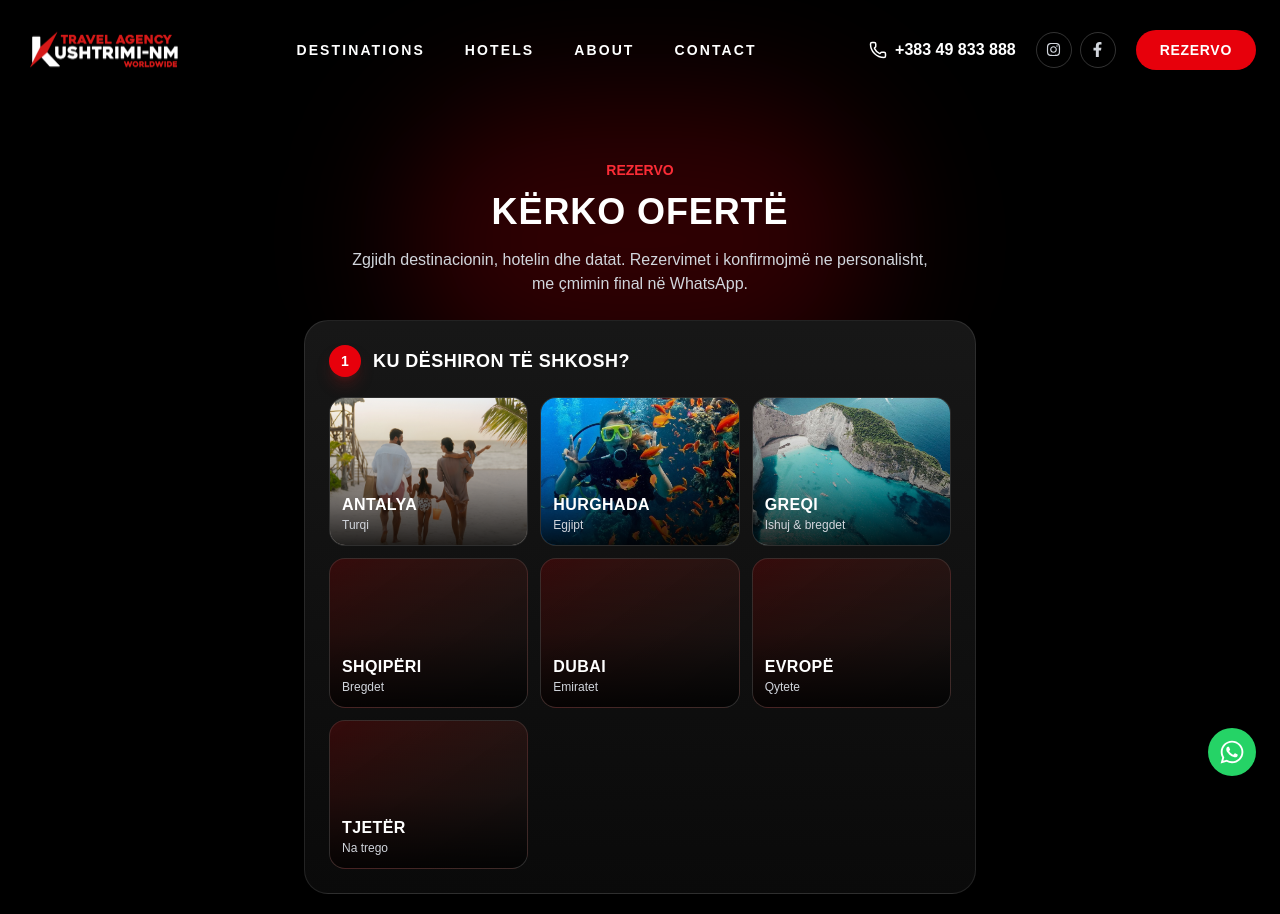
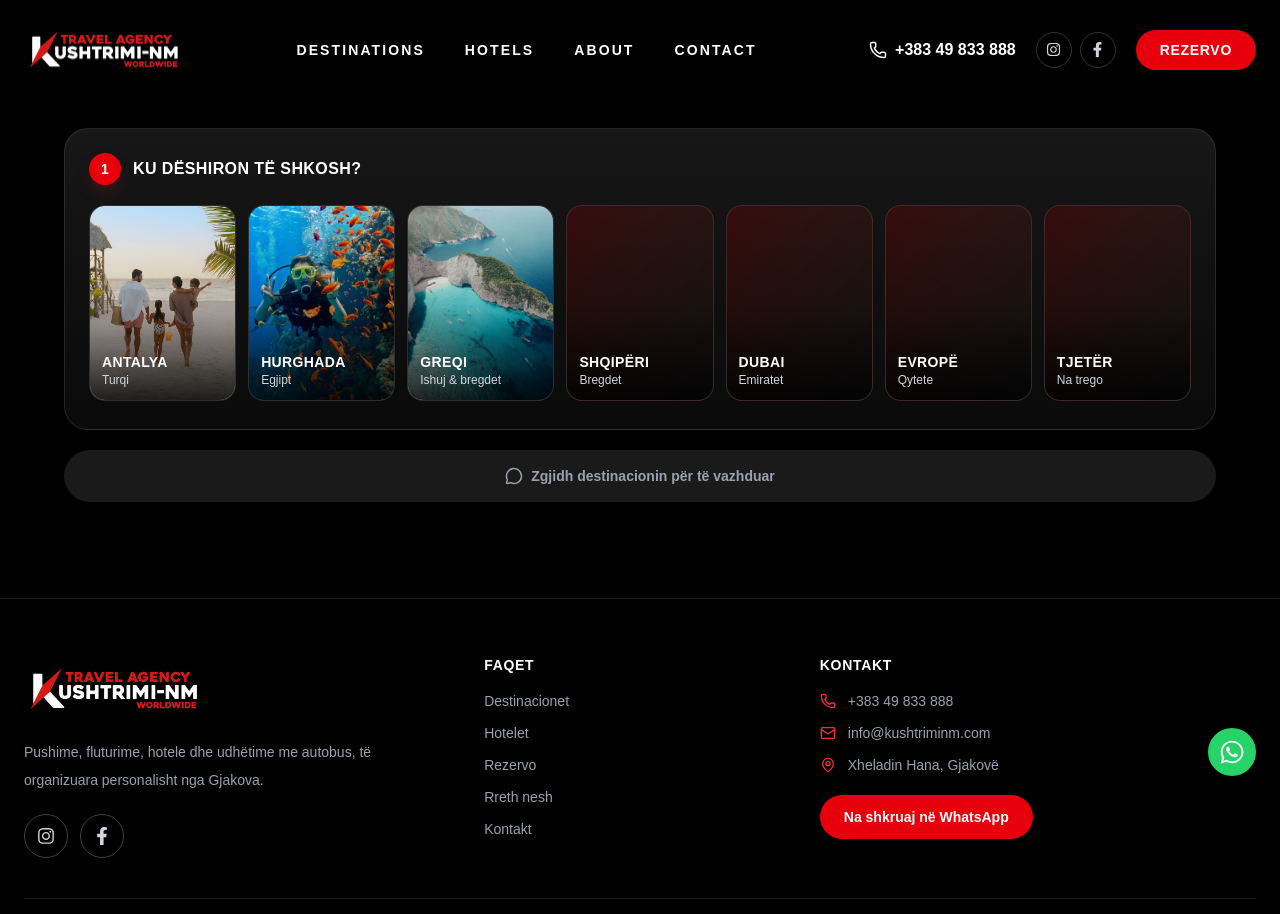
Before and after one commit to kushtriminm/kushtriminm-website, a Next.js app: page /book in a window 1280 px wide. Shown: the top 914 px of the page. Built offline with nearby package versions, Linux system fonts and the light colour scheme.

Commit message:
Board labels in English, Ultra All Inclusive, cleaner /book, footer in Albanian

```diff
--- a/src/app/book/page.tsx
+++ b/src/app/book/page.tsx
@@ -7,31 +7,12 @@ export const metadata: Metadata = {
     "Zgjidh destinacionin, hotelin dhe datat, dhe kërko ofertë. Çmimet dhe vendet e lira i konfirmojmë ne në WhatsApp.",
 };
 
-// All the words on this page. Change them here.
-const labels = {
-  eyebrow: "Rezervo",
-  heading: "Kërko ofertë",
-  intro:
-    "Zgjidh destinacionin, hotelin dhe datat. Rezervimet i konfirmojmë ne personalisht, me çmimin final në WhatsApp.",
-};
-
 export default function BookPage() {
   return (
-    <main className="bg-black text-white">
-      <section className="relative overflow-hidden px-5 pb-6 pt-32 text-center sm:pt-40">
-        <div className="pointer-events-none absolute left-1/2 top-24 h-72 w-[30rem] -translate-x-1/2 rounded-full bg-red-600/20 blur-3xl" />
-        <div className="relative mx-auto max-w-2xl">
-          <p className="text-sm font-bold uppercase text-red-500">{labels.eyebrow}</p>
-          <h1 className="mt-3 text-2xl font-bold uppercase tracking-wide sm:text-4xl">{labels.heading}</h1>
-          <p className="mx-auto mt-4 max-w-xl text-gray-300">{labels.intro}</p>
-        </div>
-      </section>
-
-      <section className="px-5 pb-24">
-        <div className="mx-auto max-w-2xl ">
-          <RequestForm />
-        </div>
-      </section>
+    <main className="bg-black px-4 pb-24 pt-28 text-white sm:px-5 sm:pt-32">
+      <div className="mx-auto max-w-6xl">
+        <RequestForm />
+      </div>
     </main>
   );
 }
--- a/src/components/booking/RequestForm.tsx
+++ b/src/components/booking/RequestForm.tsx
@@ -11,8 +11,9 @@ import Dropdown, { type DropdownGroup } from "./Dropdown";
 // All the words in this form. Change them here.
 const labels = {
   step1: "Ku dëshiron të shkosh?",
-  step2: "Zgjidh hotelin",
+  step2: "Hoteli dhe shërbimi",
   step3: "Datat dhe udhëtarët",
+  summary: "Përmbledhja",
   chooseHotel: "Zgjidh hotelin",
   searchHotel: "Kërko hotelin...",
   noHotel: "Nuk u gjet asnjë hotel",
@@ -21,7 +22,7 @@ const labels = {
   checkIn: "Data e nisjes (opsionale)",
   nights: "Sa net",
   checkOut: "Kthimi",
-  service: "Shërbimi (opsionale)",
+  service: "Service (optional)",
   adults: "Të rritur",
   children: "Fëmijë",
   addChild: "Shto fëmijë",
@@ -32,6 +33,12 @@ const labels = {
     "Çmim orientues. Disponueshmërinë dhe çmimin final i konfirmojmë ne në WhatsApp.",
   send: "Kërko ofertë në WhatsApp",
   pickFirst: "Zgjidh destinacionin për të vazhduar",
+  rowDestination: "Destinacioni",
+  rowHotel: "Hoteli",
+  rowDates: "Data",
+  rowService: "Service",
+  rowGuests: "Udhëtarët",
+  notSet: "—",
 };
 
 // image: optional photo. Without one the tile gets a dark red background.
@@ -53,7 +60,7 @@ const tag = "mb-1.5 block text-xs font-bold uppercase tracking-wider text-gray-4
 const round =
   "flex h-8 w-8 shrink-0 items-center justify-center rounded-full bg-white/10 transition hover:bg-red-600 disabled:opacity-30";
 const card =
-  "rounded-3xl border border-white/10 bg-gradient-to-b from-neutral-900 to-neutral-950 p-5 sm:p-6";
+  "rounded-3xl border border-white/10 bg-gradient-to-b from-neutral-900 to-neutral-950 p-4 sm:p-6";
 
 const subscribe = () => () => {};
 function getToday() {
@@ -91,12 +98,21 @@ function Stepper({
 
 function StepTitle({ n, children }: { n: number; children: string }) {
   return (
-    <h3 className="mb-5 flex items-center gap-3 text-base font-extrabold uppercase tracking-wide sm:text-lg">
-      <span className="flex h-8 w-8 items-center justify-center rounded-full bg-red-600 text-sm shadow-lg shadow-red-900/40">
+    <h3 className="mb-5 flex items-center gap-3 text-base font-extrabold uppercase tracking-wide">
+      <span className="flex h-8 w-8 shrink-0 items-center justify-center rounded-full bg-red-600 text-sm shadow-lg shadow-red-900/40">
         {n}
       </span>
       {children}
     </h3>
+  );
+}
+
+function Row({ name, value }: { name: string; value: string }) {
+  return (
+    <div className="flex justify-between gap-4 border-b border-white/5 py-2 text-sm last:border-0">
+      <span className="text-gray-400">{name}</span>
+      <span className="text-right font-bold">{value}</span>
+    </div>
   );
 }
 
@@ -154,6 +170,10 @@ export default function RequestForm() {
     );
   }
 
+  const guestsText = `${adults} ${labels.adults.toLowerCase()}${
+    childAges.length > 0 ? `, ${childAges.length} ${labels.children.toLowerCase()}` : ""
+  }`;
+
   const message = [
     "Përshëndetje! Dua një ofertë:",
     dest ? `Destinacioni: ${dest.label} (${dest.sub})` : "",
@@ -176,10 +196,10 @@ export default function RequestForm() {
 
   return (
     <div className="space-y-5">
-      {/* Step 1 */}
+      {/* Step 1: destinations in one horizontal row */}
       <div className={card}>
         <StepTitle n={1}>{labels.step1}</StepTitle>
-        <div className="grid grid-cols-2 gap-3 sm:grid-cols-3">
+        <div className="-mx-4 flex snap-x snap-mandatory gap-3 overflow-x-auto px-4 pb-1 [scrollbar-width:none] sm:-mx-6 sm:px-6 lg:mx-0 lg:grid lg:grid-cols-7 lg:overflow-visible lg:px-0 [&::-webkit-scrollbar]:hidden">
           {destinations.map((d) => {
             const selected = destId === d.id;
             return (
@@ -188,7 +208,7 @@ export default function RequestForm() {
                 type="button"
                 onClick={() => pickDestination(d.id)}
                 aria-pressed={selected}
-                className={`group relative aspect-[4/3] overflow-hidden rounded-2xl border text-left transition duration-300 ${
+                className={`group relative aspect-[3/4] w-[36%] shrink-0 snap-center overflow-hidden rounded-2xl border text-left transition duration-300 sm:w-[24%] lg:w-auto ${
                   selected
                     ? "border-red-500 ring-2 ring-red-500 shadow-[0_0_30px_rgba(220,38,38,0.35)]"
                     : "border-white/10 hover:border-red-500/60"
@@ -199,18 +219,18 @@ export default function RequestForm() {
                     src={d.image}
                     alt={d.label}
                     fill
-                    sizes="(min-width: 640px) 220px, 45vw"
+                    sizes="(min-width: 1024px) 150px, 36vw"
                     className="object-cover transition duration-500 group-hover:scale-105"
                   />
                 )}
-                <div className="absolute inset-0 bg-gradient-to-t from-black/85 via-black/25 to-transparent" />
+                <div className="absolute inset-0 bg-gradient-to-t from-black/85 via-black/20 to-transparent" />
                 {selected && (
                   <span className="absolute right-2 top-2 flex h-6 w-6 items-center justify-center rounded-full bg-red-600">
                     <Check size={14} />
                   </span>
                 )}
                 <span className="absolute inset-x-0 bottom-0 p-3">
-                  <span className="block text-sm font-extrabold uppercase tracking-wide sm:text-base">
+                  <span className="block text-sm font-extrabold uppercase tracking-wide">
                     {d.label}
                   </span>
                   <span className="block text-xs text-gray-300">{d.sub}</span>
@@ -221,11 +241,19 @@ export default function RequestForm() {
         </div>
       </div>
 
+      {!dest && (
+        <span className="flex items-center justify-center gap-2 rounded-full bg-white/10 py-4 text-sm font-bold text-gray-400">
+          <MessageCircle size={18} />
+          {labels.pickFirst}
+        </span>
+      )}
+
       {dest && (
-        <>
+        <div className="grid gap-5 lg:grid-cols-3 lg:items-start">
           {/* Step 2 */}
           <div className={card}>
             <StepTitle n={2}>{labels.step2}</StepTitle>
+            <div className="space-y-5">
               {countryHotels.length > 0 ? (
                 <Dropdown
                   value={slug}
@@ -237,33 +265,11 @@ export default function RequestForm() {
                   emptyText={labels.noHotel}
                 />
               ) : (
-              <>
+                <div>
                   <label className={tag}>{labels.placeLabel}</label>
                   <input type="text" value={place} onChange={(e) => setPlace(e.target.value)} className={field} />
-              </>
+                </div>
               )}
-          </div>
-
-          {/* Step 3 */}
-          <div className={card}>
-            <StepTitle n={3}>{labels.step3}</StepTitle>
-            <div className="space-y-4">
-              <div className="grid gap-3 sm:grid-cols-2">
-                <div>
-                  <label className={tag}>{labels.checkIn}</label>
-                  <input type="date" min={today} value={checkIn} onChange={(e) => setCheckIn(e.target.value)} className={field} />
-                </div>
-                <div>
-                  <p className={tag}>{labels.nights}</p>
-                  <Stepper
-                    label={checkOut ? `→ ${formatDate(checkOut)}` : labels.checkOut}
-                    value={nights}
-                    min={1}
-                    max={30}
-                    onChange={setNights}
-                  />
-                </div>
-              </div>
 
               <div>
                 <p className={tag}>{labels.service}</p>
@@ -283,6 +289,28 @@ export default function RequestForm() {
                     </button>
                   ))}
                 </div>
+              </div>
+            </div>
+          </div>
+
+          {/* Step 3 */}
+          <div className={card}>
+            <StepTitle n={3}>{labels.step3}</StepTitle>
+            <div className="space-y-4">
+              <div>
+                <label className={tag}>{labels.checkIn}</label>
+                <input type="date" min={today} value={checkIn} onChange={(e) => setCheckIn(e.target.value)} className={field} />
+              </div>
+
+              <div>
+                <p className={tag}>{labels.nights}</p>
+                <Stepper
+                  label={checkOut ? `→ ${formatDate(checkOut)}` : labels.checkOut}
+                  value={nights}
+                  min={1}
+                  max={30}
+                  onChange={setNights}
+                />
               </div>
 
               <div className="space-y-2">
@@ -329,22 +357,33 @@ export default function RequestForm() {
 
               <div>
                 <label className={tag}>{labels.notes}</label>
-                <textarea rows={3} value={notes} onChange={(e) => setNotes(e.target.value)} className={field} />
+                <textarea rows={2} value={notes} onChange={(e) => setNotes(e.target.value)} className={field} />
               </div>
             </div>
           </div>
 
+          {/* Step 4: summary + send (stays visible on desktop while scrolling) */}
+          <div className="space-y-4 lg:sticky lg:top-28">
+            <div className={card}>
+              <h3 className="mb-3 text-base font-extrabold uppercase tracking-wide">{labels.summary}</h3>
+              <Row name={labels.rowDestination} value={dest.label} />
+              <Row name={labels.rowHotel} value={hotel?.name ?? (place || labels.notSet)} />
+              <Row
+                name={labels.rowDates}
+                value={checkIn ? `${formatDate(checkIn)} → ${formatDate(checkOut)}` : labels.notSet}
+              />
+              <Row name={labels.rowService} value={activeBoard ? boardLabels[activeBoard] : labels.notSet} />
+              <Row name={labels.rowGuests} value={guestsText} />
+            </div>
+
             {quote && quote.ok && (
-            <div className="rounded-3xl border border-red-500/50 bg-gradient-to-br from-red-600/20 to-red-950/20 p-5 shadow-[0_0_40px_rgba(220,38,38,0.2)] sm:p-6">
+              <div className="rounded-3xl border border-red-500/50 bg-gradient-to-br from-red-600/20 to-red-950/20 p-5 shadow-[0_0_40px_rgba(220,38,38,0.2)]">
                 <p className="text-xs font-bold uppercase tracking-wider text-gray-300">{labels.total}</p>
                 <p className="mt-1 text-4xl font-extrabold">{quote.total}€</p>
                 <p className="mt-2 text-xs text-gray-400">{labels.disclaimer}</p>
               </div>
             )}
-        </>
-      )}
 
-      {dest ? (
             <a
               href={href}
               target="_blank"
@@ -354,11 +393,8 @@ export default function RequestForm() {
               <MessageCircle size={20} />
               {labels.send}
             </a>
-      ) : (
-        <span className="flex items-center justify-center gap-2 rounded-full bg-white/10 py-4 text-sm font-bold text-gray-500">
-          <MessageCircle size={18} />
-          {labels.pickFirst}
-        </span>
+          </div>
+        </div>
       )}
     </div>
   );
--- a/src/components/home/BusTours.tsx
+++ b/src/components/home/BusTours.tsx
@@ -157,7 +157,7 @@ export default function BusTours() {
 
   const cityObj = departureCities.find((c) => c.name === selectedCity);
   const displayTime = cityObj ? getCityTime(selected?.slug, cityObj.name, cityObj.time) : "";
-  const freqText = selected?.slug === "budapest-vienna" ? "Çdo të Enjte" : selected?.slug === "istanbul" ? "Çdo të Mërkurë" : "";
+  const freqText = selected?.slug === "budapest-vienna" ? "Çdo të Enjte" : selected?.slug === "stambolli" ? "Çdo të Mërkurë" : "";
 
   const whatsappMessage = selected && selectedDate
     ? `Përshëndetje! Dua të rezervoj udhëtimin për ${selected.title} (${freqText}, Nisja: ${selectedDate.split("-").reverse().join("-")}), nga qyteti: ${selectedCity} (${displayTime}), për ${passengers} person/a. Çmimi total: ${totalPrice}€.`
@@ -178,7 +178,7 @@ export default function BusTours() {
           {tours.map((tour) => {
             const info = priceInfo(tour);
             // Përcaktojmë qartë etiketën për secilin udhëtim (Stamboll -> Çdo të Mërkurë, Budapest -> Çdo të Enjte)
-            const tourFreqLabel = tour.slug === "budapest-vienna" ? "Nisjet: Çdo të Enjte" : tour.slug === "istanbul" ? "Nisjet: Çdo të Mërkurë" : "";
+            const tourFreqLabel = tour.slug === "budapest-vienna" ? "Nisjet: Çdo të Enjte" : tour.slug === "stambolli" ? "Nisjet: Çdo të Mërkurë" : "";
 
             return (
               <article
--- a/src/components/home/Footer.tsx
+++ b/src/components/home/Footer.tsx
@@ -3,12 +3,22 @@ import Link from "next/link";
 import { Phone, Mail, MapPin } from "lucide-react";
 import { FaFacebookF, FaInstagram } from "react-icons/fa";
 
+// All the words in the footer. Change them here.
+const labels = {
+  tagline:
+    "Pushime, fluturime, hotele dhe udhëtime me autobus, të organizuara personalisht nga Gjakova.",
+  explore: "Faqet",
+  contact: "Kontakt",
+  whatsapp: "Na shkruaj në WhatsApp",
+  rights: "Të gjitha të drejtat e rezervuara.",
+};
+
 const links = [
-  { name: "Home", href: "/" },
-  { name: "Destinations", href: "/destinations" },
-  { name: "Hotels", href: "/hotels" },
-  { name: "About", href: "/about" },
-  { name: "Contact", href: "/contact" },
+  { name: "Destinacionet", href: "/destinations" },
+  { name: "Hotelet", href: "/hotels" },
+  { name: "Rezervo", href: "/book" },
+  { name: "Rreth nesh", href: "/about" },
+  { name: "Kontakt", href: "/contact" },
 ];
 
 const socials = [
@@ -29,22 +39,21 @@ const directionsUrl =
 
 export default function Footer() {
   return (
-    <footer className="bg-black text-white">
-      <div className="mx-auto max-w-7xl px-6 py-14 sm:py-16">
-        <div className="grid gap-10 md:grid-cols-3">
+    <footer className="border-t border-white/10 bg-black text-white">
+      <div className="mx-auto max-w-7xl px-5 py-10 sm:px-6 sm:py-14">
+        <div className="grid grid-cols-2 gap-x-6 gap-y-10 md:grid-cols-[1.4fr_1fr_1.4fr]">
           {/* Brand */}
-          <div>
+          <div className="col-span-2 md:col-span-1">
             <Image
               src="/images/Logo.png"
               alt="Kushtrimi NM Worldwide"
               width={220}
               height={80}
-              className="h-auto w-[180px]"
+              className="h-auto w-[150px] sm:w-[180px]"
             />
 
-            <p className="mt-5 max-w-sm leading-7 text-gray-400">
-              Holidays, flights, hotels and bus tours, arranged personally from
-              Gjakov&euml;.
+            <p className="mt-4 max-w-sm text-sm leading-7 text-gray-400">
+              {labels.tagline}
             </p>
 
             <div className="mt-5 flex gap-3">
@@ -69,9 +78,11 @@ export default function Footer() {
 
           {/* Links */}
           <div>
-            <h3 className="text-lg font-bold">Explore</h3>
+            <h3 className="text-sm font-bold uppercase tracking-wider text-white">
+              {labels.explore}
+            </h3>
 
-            <div className="mt-5 flex flex-col gap-3 text-gray-400">
+            <div className="mt-4 flex flex-col gap-3 text-sm text-gray-400">
               {links.map((link) => (
                 <Link
                   key={link.href}
@@ -86,22 +97,24 @@ export default function Footer() {
 
           {/* Contact */}
           <div>
-            <h3 className="text-lg font-bold">Contact</h3>
+            <h3 className="text-sm font-bold uppercase tracking-wider text-white">
+              {labels.contact}
+            </h3>
 
-            <div className="mt-5 space-y-4 text-gray-400">
+            <div className="mt-4 space-y-3 text-sm text-gray-400">
               <a
                 href="tel:+38349833888"
                 className="flex items-center gap-3 transition hover:text-white"
               >
-                <Phone size={18} className="shrink-0 text-red-500" />
+                <Phone size={16} className="shrink-0 text-red-500" />
                 +383 49 833 888
               </a>
 
               <a
                 href="mailto:info@kushtriminm.com"
-                className="flex items-center gap-3 transition hover:text-white"
+                className="flex items-center gap-3 break-all transition hover:text-white"
               >
-                <Mail size={18} className="shrink-0 text-red-500" />
+                <Mail size={16} className="shrink-0 text-red-500" />
                 info@kushtriminm.com
               </a>
 
@@ -111,8 +124,8 @@ export default function Footer() {
                 rel="noopener noreferrer"
                 className="flex items-center gap-3 transition hover:text-white"
               >
-                <MapPin size={18} className="shrink-0 text-red-500" />
-                Xheladin Hana, Gjakov&euml;
+                <MapPin size={16} className="shrink-0 text-red-500" />
+                Xheladin Hana, Gjakovë
               </a>
             </div>
 
@@ -120,16 +133,15 @@ export default function Footer() {
               href="https://wa.me/38349833888"
               target="_blank"
               rel="noopener noreferrer"
-              className="mt-6 inline-block rounded-full bg-red-600 px-7 py-3 font-semibold text-white transition hover:bg-red-700"
+              className="mt-5 inline-block rounded-full bg-red-600 px-6 py-3 text-sm font-semibold text-white transition hover:bg-red-700"
             >
-              WhatsApp us
+              {labels.whatsapp}
             </a>
           </div>
         </div>
 
-        <div className="mt-12 border-t border-neutral-900 pt-6 text-center text-sm text-gray-500">
-          &copy; {new Date().getFullYear()} Kushtrimi NM Worldwide. All rights
-          reserved.
+        <div className="mt-10 border-t border-neutral-900 pt-6 text-center text-xs text-gray-500 sm:text-sm">
+          &copy; {new Date().getFullYear()} Kushtrimi NM Worldwide. {labels.rights}
         </div>
       </div>
     </footer>
--- a/src/data/hotel-pricing.ts
+++ b/src/data/hotel-pricing.ts
@@ -30,17 +30,17 @@
 //     ],
 //   },
 
-export type Board = "ro" | "bb" | "hb" | "fb" | "ai";
-
+export type Board = "ro" | "bb" | "hb" | "fb" | "ai" | "uai";
 export const boardLabels: Record<Board, string> = {
-  ro: "Vetëm fjetje",
-  bb: "Me mëngjes",
-  hb: "Gjysmë pansion",
-  fb: "Pansion i plotë",
+  ro: "Room only",
+  bb: "Bed & breakfast",
+  hb: "Half board",
+  fb: "Full board",
   ai: "All inclusive",
+  uai: "Ultra all inclusive",
 };
 
-export const allBoards: Board[] = ["ro", "bb", "hb", "fb", "ai"];
+export const allBoards: Board[] = ["ro", "bb", "hb", "fb", "ai", "uai"];
 
 export type ChildRule = {
   fromAge: number;
```
Lines whose indentation alone changed are shown as unchanged.
